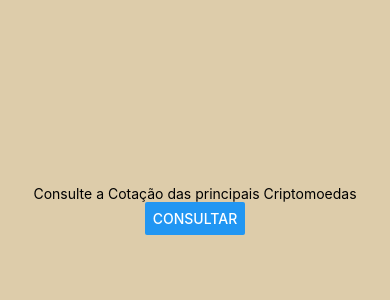
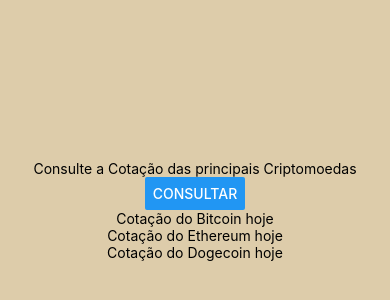
Before and after one commit to RaphaelQSmith/AwesomeProject, a React Native app: screen / in a window 390 px wide. Shown: the part 212-512 px from the top of the page. Built offline with nearby package versions, Linux system fonts and the light colour scheme.

Commit message:
Textfields for different coins

```diff
--- a/App.js
+++ b/App.js
@@ -8,6 +8,9 @@
       <Text>Consulte a Cotação das principais Criptomoedas</Text>
       <Button
       title="Consultar" style={styles.myBt}/>
+      <Text>Cotação do Bitcoin hoje</Text>
+      <Text>Cotação do Ethereum hoje</Text>
+      <Text>Cotação do Dogecoin hoje</Text>
       <StatusBar style="auto" />
     </View>
   );
```
